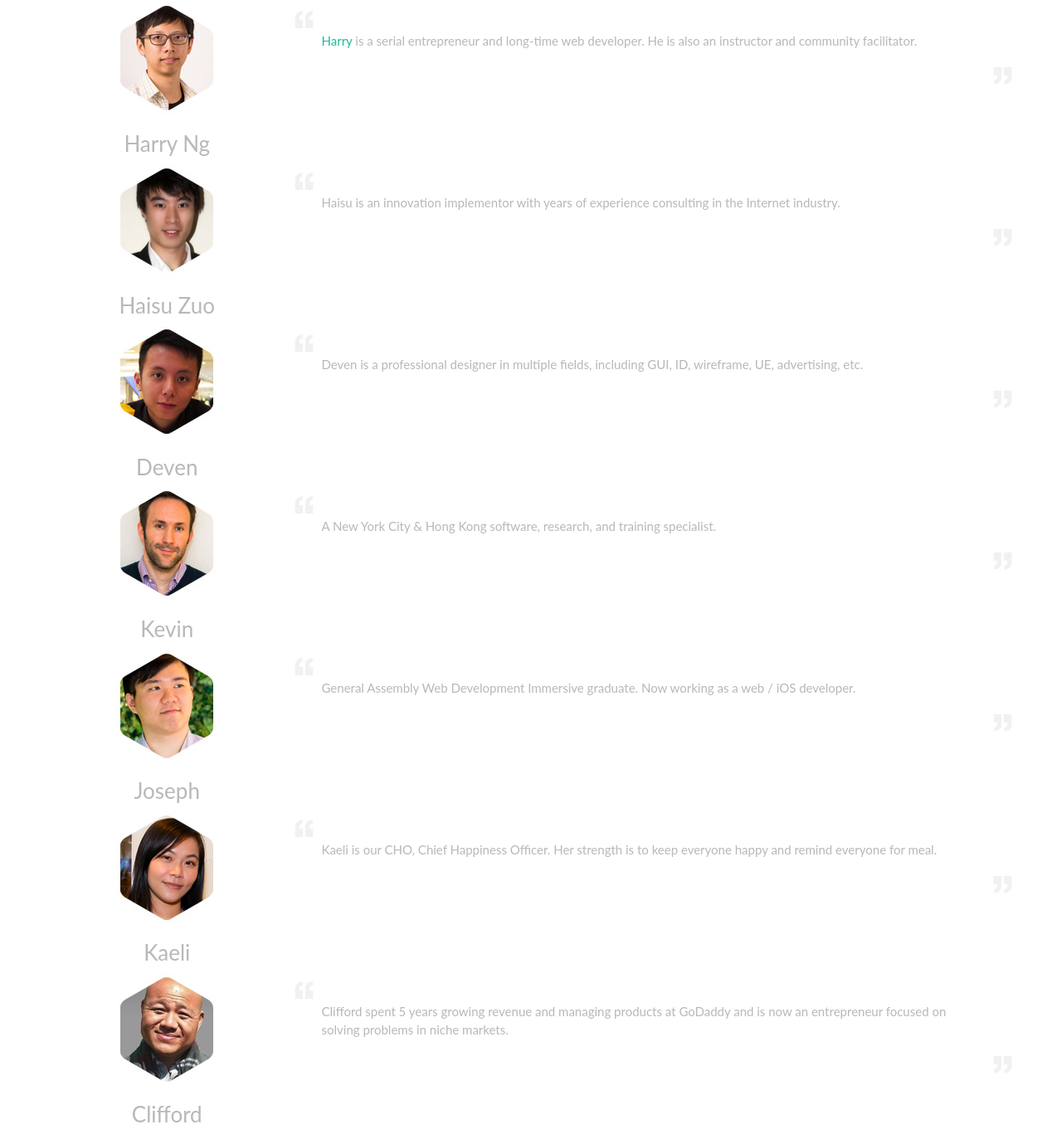
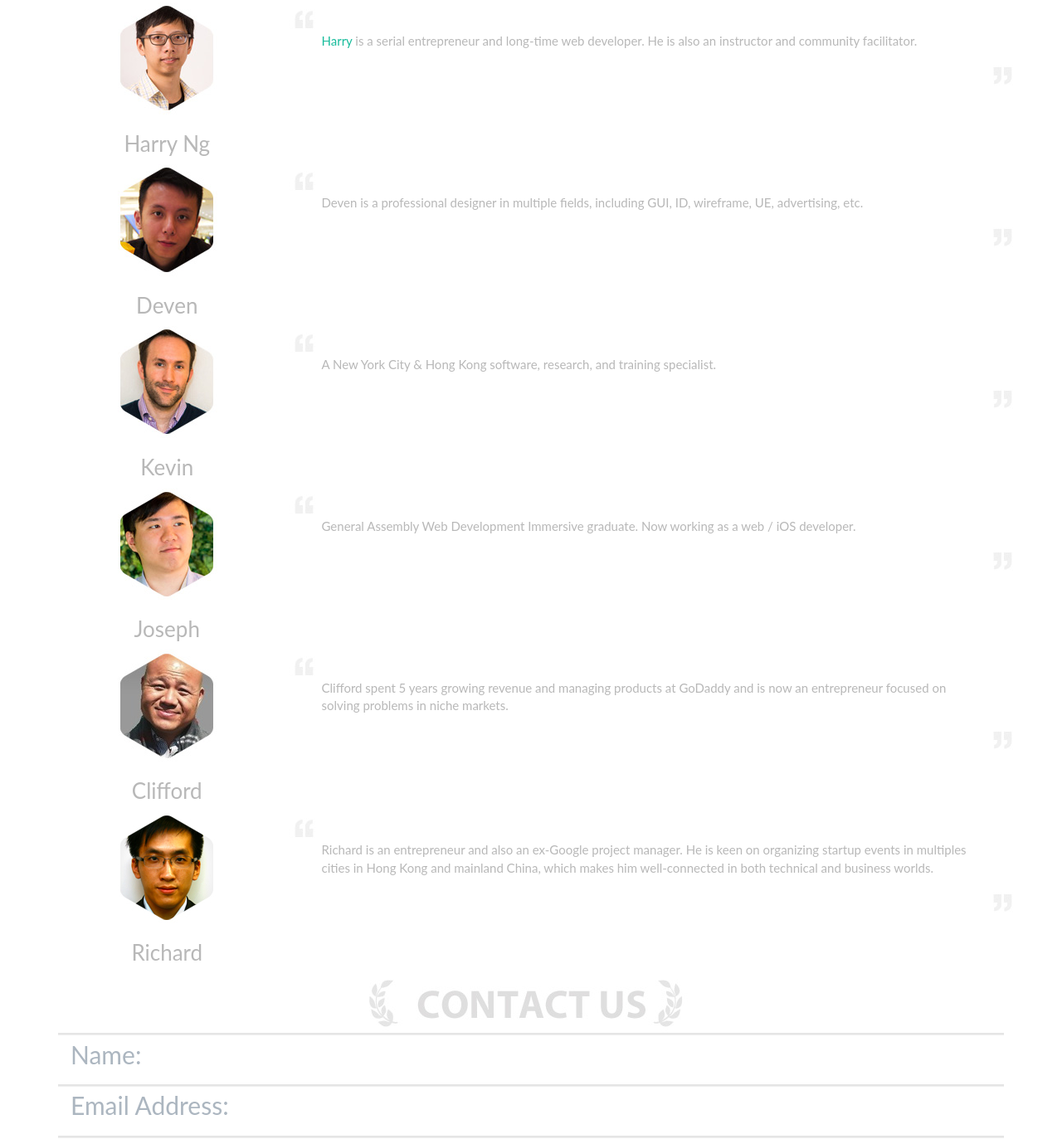
Before and after one commit to 1request/front-page, a plain HTML site: page index.html in a window 1280 px wide. Shown: the part 479-1852 px from the top of the page at 83% size. Drawn offline with nearby package versions, Linux system fonts and the light colour scheme.

Commit message:
Remove Haisu and Kaeli

```diff
--- a/index.html
+++ b/index.html
@@ -74,29 +74,6 @@
       <div class="row">
         <div class="col-md-3">
           <div class="row">
-            <img src="img/haisu.jpg" alt="haisu" class="img-responsive center-block">
-          </div>
-          <div class="row">
-            <h3 class="text-center">Haisu Zuo</h3>
-          </div>
-        </div>
-        <div class="col-md-9 intro">
-          <div class="row">
-            <img src="img/open_double_quote.jpg" alt="open_quote" class="img-responsive">
-          </div>
-          <div class="row">
-            <p>
-              Haisu is an innovation implementor with years of experience consulting in the Internet industry.
-            </p>
-          </div>
-          <div class="row">
-            <img src="img/close_double_quote.jpg" alt="close_quote" class="img-responsive pull-right">
-          </div>
-        </div>
-      </div>
-      <div class="row">
-        <div class="col-md-3">
-          <div class="row">
             <img src="img/deven.jpg" alt="deven" class="img-responsive center-block">
           </div>
           <div class="row">
@@ -156,27 +133,6 @@
           <div class="row">
             <p>
               General Assembly Web Development Immersive graduate. Now working as a web / iOS developer.
-            </p>
-          </div>
-          <div class="row">
-            <img src="img/close_double_quote.jpg" alt="close_quote" class="img-responsive pull-right">
-          </div>
-        </div>
-      </div>
-      <div class="row">
-        <div class="col-md-3">
-          <div class="row">
-            <img src="img/kaeli.jpg" alt="kaeli" class="img-responsive center-block">
-          </div>
-          <h3 class="text-center">Kaeli</h3>
-        </div>
-        <div class="col-md-9 intro">
-          <div class="row">
-            <img src="img/open_double_quote.jpg" alt="open_quote" class="img-responsive">
-          </div>
-          <div class="row">
-            <p>
-              Kaeli is our CHO, Chief Happiness Officer. Her strength is to keep everyone happy and remind everyone for meal.
             </p>
           </div>
           <div class="row">
```
